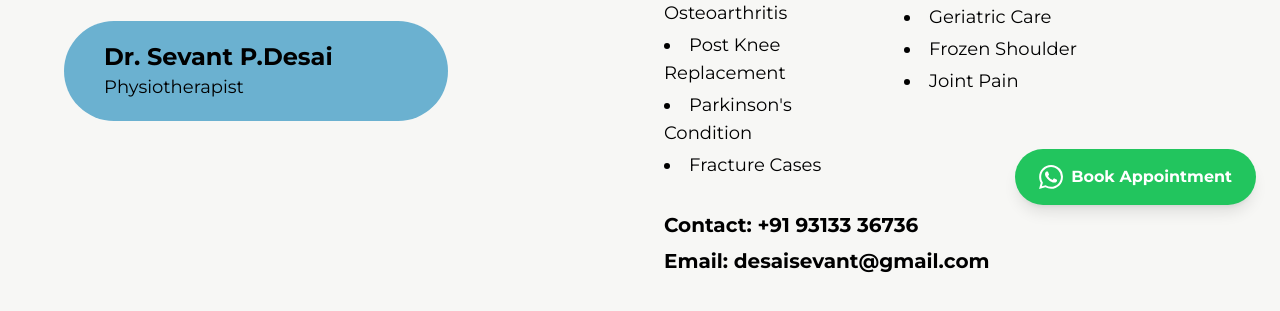
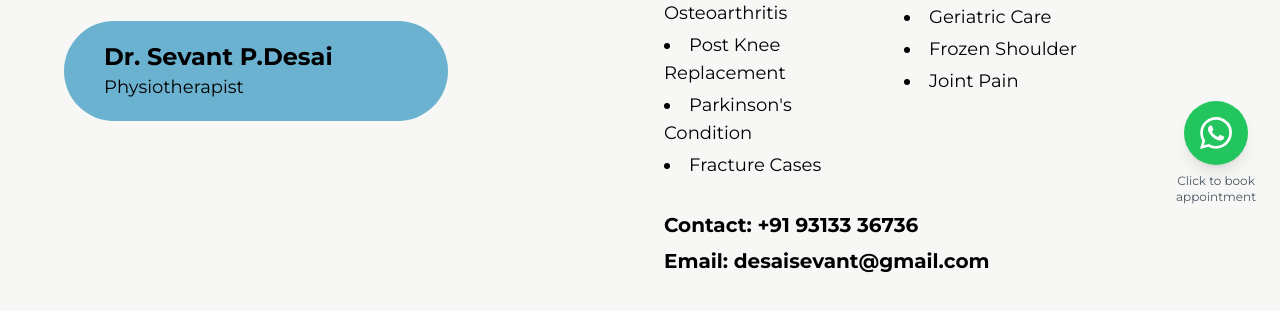
Before and after one commit to kirtan-mistry/Physiotherapist, a plain HTML site: page index.html in a window 1280 px wide. Shown: the part 571-882 px from the top of the page. Drawn offline with nearby package versions, Linux system fonts and the light colour scheme.

Commit message:
Update index.html

```diff
--- a/index.html
+++ b/index.html
@@ -183,16 +183,18 @@
         </div>
     </div>
 
+
     <!-- Fixed WhatsApp Button at Bottom Right -->
-    <a href="https://wa.me/919313336736?text=Hello%2C%20I%20want%20to%20book%20a%20home%20physiotherapy%20session."
-        target="_blank"
-        class="fixed bottom-6 right-6 z-50 inline-flex items-center justify-center bg-green-500 hover:bg-green-600 text-white font-bold py-4 px-6 rounded-full transition-colors duration-300 shadow-lg hover:shadow-xl transform hover:scale-105">
-        <svg class="w-6 h-6 mr-2" fill="currentColor" viewBox="0 0 24 24" xmlns="http://www.w3.org/2000/svg">
-            <path
-                d="M17.472 14.382c-.297-.149-1.758-.867-2.03-.967-.273-.099-.471-.148-.67.15-.197.297-.767.966-.94 1.164-.173.199-.347.223-.644.075-.297-.15-1.255-.463-2.39-1.475-.883-.788-1.48-1.761-1.653-2.059-.173-.297-.018-.458.13-.606.134-.133.298-.347.446-.52.149-.174.198-.298.298-.497.099-.198.05-.371-.025-.52-.075-.149-.669-1.612-.916-2.207-.242-.579-.487-.5-.669-.51-.173-.008-.371-.01-.57-.01-.198 0-.52.074-.792.372-.272.297-1.04 1.016-1.04 2.479 0 1.462 1.065 2.875 1.213 3.074.149.198 2.096 3.2 5.077 4.487.709.306 1.262.489 1.694.625.712.227 1.36.195 1.871.118.571-.085 1.758-.719 2.006-1.413.248-.694.248-1.289.173-1.413-.074-.124-.272-.198-.57-.347m-5.421 7.403h-.004a9.87 9.87 0 01-5.031-1.378l-.361-.214-3.741.982.998-3.648-.235-.374a9.86 9.86 0 01-1.51-5.26c.001-5.45 4.436-9.884 9.888-9.884 2.64 0 5.122 1.03 6.988 2.898a9.825 9.825 0 012.893 6.994c-.003 5.45-4.437 9.884-9.885 9.884m8.413-18.297A11.815 11.815 0 0012.05 0C5.495 0 .16 5.335.157 11.892c0 2.096.547 4.142 1.588 5.945L.057 24l6.305-1.654a11.882 11.882 0 005.683 1.448h.005c6.554 0 11.89-5.335 11.893-11.893A11.821 11.821 0 0020.885 3.488" />
-        </svg>
-        Book Appointment
-    </a>
+    <div class="fixed bottom-6 right-6 z-50 flex flex-col items-center">
+        <a href="https://wa.me/919313336736?text=Hello%2C%20I%20want%20to%20book%20a%20home%20physiotherapy%20session."
+           target="_blank"
+           class="w-16 h-16 bg-green-500 hover:bg-green-600 text-white rounded-full flex items-center justify-center transition-colors duration-300 shadow-lg hover:shadow-xl transform hover:scale-105">
+            <svg class="w-8 h-8" fill="currentColor" viewBox="0 0 24 24" xmlns="http://www.w3.org/2000/svg">
+                <path d="M17.472 14.382c-.297-.149-1.758-.867-2.03-.967-.273-.099-.471-.148-.67.15-.197.297-.767.966-.94 1.164-.173.199-.347.223-.644.075-.297-.15-1.255-.463-2.39-1.475-.883-.788-1.48-1.761-1.653-2.059-.173-.297-.018-.458.13-.606.134-.133.298-.347.446-.52.149-.174.198-.298.298-.497.099-.198.05-.371-.025-.52-.075-.149-.669-1.612-.916-2.207-.242-.579-.487-.5-.669-.51-.173-.008-.371-.01-.57-.01-.198 0-.52.074-.792.372-.272.297-1.04 1.016-1.04 2.479 0 1.462 1.065 2.875 1.213 3.074.149.198 2.096 3.2 5.077 4.487.709.306 1.262.489 1.694.625.712.227 1.36.195 1.871.118.571-.085 1.758-.719 2.006-1.413.248-.694.248-1.289.173-1.413-.074-.124-.272-.198-.57-.347m-5.421 7.403h-.004a9.87 9.87 0 01-5.031-1.378l-.361-.214-3.741.982.998-3.648-.235-.374a9.86 9.86 0 01-1.51-5.26c.001-5.45 4.436-9.884 9.888-9.884 2.64 0 5.122 1.03 6.988 2.898a9.825 9.825 0 012.893 6.994c-.003 5.45-4.437 9.884-9.885 9.884m8.413-18.297A11.815 11.815 0 0012.05 0C5.495 0 .16 5.335.157 11.892c0 2.096.547 4.142 1.588 5.945L.057 24l6.305-1.654a11.882 11.882 0 005.683 1.448h.005c6.554 0 11.89-5.335 11.893-11.893A11.821 11.821 0 0020.885 3.488"/>
+            </svg>
+        </a>
+        <p class="text-xs text-gray-600 font-medium mt-2 text-center max-w-20">Click to book appointment</p>
+    </div>
 
 
 </body>
```
